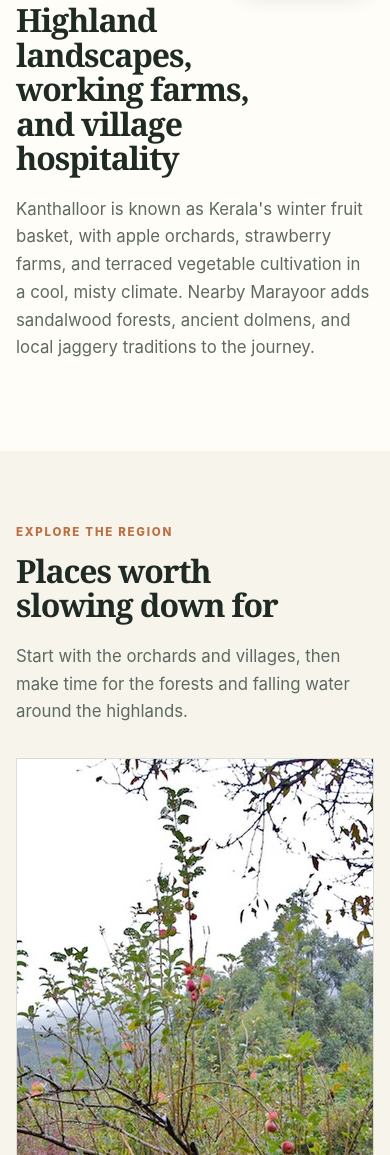
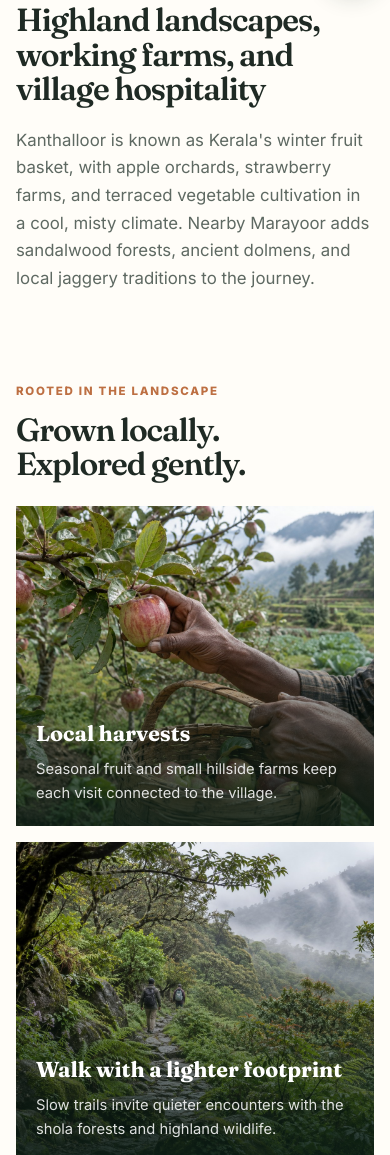
Before and after one commit to sibinjacob-dev/kanthalloor, a plain HTML site: page index.html in a window 390 px wide. Shown: the part 845-2000 px from the top of the page. Drawn offline with Linux system fonts and the light colour scheme.

Commit message:
Refresh landing page imagery and typography
This update swaps in a new editorial image set, adds custom Inter and Fraunces font faces with a local-file fallback, and introduces a nature gallery section to better showcase Kanthalloor's landscapes and local farming. It also improves mobile responsiveness, closes the menu when nav links are selected, and adds credit language for the AI-generated representative imagery used across the site.

```diff
--- a/assets/css/styles.css
+++ b/assets/css/styles.css
@@ -1,3 +1,19 @@
+@font-face {
+    font-family: "Fraunces";
+    src: url("../fonts/fraunces-latin.woff2") format("woff2");
+    font-style: normal;
+    font-weight: 600 700;
+    font-display: swap;
+}
+
+@font-face {
+    font-family: "Inter";
+    src: url("../fonts/inter-latin.woff2") format("woff2");
+    font-style: normal;
+    font-weight: 400 800;
+    font-display: swap;
+}
+
 :root {
     --forest: #294b3a;
     --forest-dark: #183429;
@@ -10,8 +26,13 @@
     --line: #d9ddd7;
     --white: #fff;
     --shell: 72rem;
-    --serif: Georgia, 'Times New Roman', serif;
-    --sans: Inter, ui-sans-serif, system-ui, -apple-system, BlinkMacSystemFont, 'Segoe UI', sans-serif;
+    --serif: "Fraunces", Georgia, "Times New Roman", serif;
+    --sans: "Inter", ui-sans-serif, system-ui, -apple-system, BlinkMacSystemFont, "Segoe UI", sans-serif;
+}
+
+html.local-file {
+    --serif: Georgia, "Times New Roman", serif;
+    --sans: ui-sans-serif, system-ui, -apple-system, BlinkMacSystemFont, "Segoe UI", sans-serif;
 }
 
 *,
@@ -222,6 +243,11 @@ h3 {
     align-items: end;
     overflow: hidden;
     isolation: isolate;
+    background-image: url("../images/kanthalloor-drone-hero.png");
+    background-position: center 48%;
+    background-size: cover;
+    background-repeat: no-repeat;
+    background-attachment: fixed;
 }
 
 .hero-image,
@@ -236,10 +262,7 @@ h3 {
     z-index: -2;
     object-fit: cover;
     object-position: center 48%;
-    animation: hero-camera-glide 26s cubic-bezier(0.45, 0, 0.55, 1) infinite alternate;
-    transform: scale(1.08) translate3d(-2%, 0, 0);
-    backface-visibility: hidden;
-    will-change: transform;
+    opacity: 0;
 }
 
 .hero-shade {
@@ -349,6 +372,70 @@ h3 {
     max-width: 34rem;
 }
 
+.nature-gallery {
+    padding: 0 0 4.5rem;
+}
+
+.nature-gallery-heading {
+    margin-bottom: 1.5rem;
+}
+
+.nature-gallery-heading h2 {
+    max-width: 14ch;
+}
+
+.nature-gallery-grid {
+    display: grid;
+    gap: 1rem;
+}
+
+.nature-gallery-item {
+    position: relative;
+    min-height: 20rem;
+    overflow: hidden;
+    margin: 0;
+    background: var(--forest-dark);
+}
+
+.nature-gallery-item img {
+    position: absolute;
+    inset: 0;
+    width: 100%;
+    height: 100%;
+    object-fit: cover;
+    transition: transform 900ms cubic-bezier(0.22, 1, 0.36, 1);
+}
+
+.nature-gallery-item::after {
+    position: absolute;
+    inset: 35% 0 0;
+    content: "";
+    background: linear-gradient(180deg, transparent, rgba(12, 30, 22, 0.88));
+}
+
+.nature-gallery-item figcaption {
+    position: absolute;
+    right: 0;
+    bottom: 0;
+    left: 0;
+    z-index: 1;
+    display: grid;
+    gap: 0.35rem;
+    padding: 1.25rem;
+    color: var(--white);
+}
+
+.nature-gallery-item strong {
+    font-family: var(--serif);
+    font-size: 1.35rem;
+}
+
+.nature-gallery-item span {
+    max-width: 34rem;
+    color: rgba(255, 255, 255, 0.86);
+    font-size: 0.92rem;
+}
+
 .place-grid {
     display: grid;
     gap: 1rem;
@@ -368,6 +455,7 @@ h3 {
 
 .place-card img {
     width: 100%;
+    height: auto;
     aspect-ratio: 16 / 10;
     object-fit: cover;
     transition: transform 700ms cubic-bezier(0.22, 1, 0.36, 1);
@@ -397,11 +485,6 @@ h3 {
     aspect-ratio: 4 / 3;
     object-fit: cover;
     transition: transform 700ms cubic-bezier(0.22, 1, 0.36, 1);
-}
-
-@keyframes hero-camera-glide {
-    from { transform: scale(1.08) translate3d(-2%, 0, 0); }
-    to { transform: scale(1.08) translate3d(2%, 0, 0); }
 }
 
 @keyframes hero-reveal {
@@ -666,6 +749,44 @@ h3 {
     font-size: 1.65rem;
 }
 
+@media (max-width: 41.99rem) {
+    .place-card img,
+    .stay-item img,
+    .experience-photo img {
+        display: block;
+        width: 100%;
+        height: auto;
+        min-height: 0;
+        aspect-ratio: 16 / 10;
+        object-fit: cover;
+        object-position: center;
+    }
+
+    .stay-item {
+        display: block;
+    }
+
+    .whatsapp-float {
+        right: max(0.75rem, env(safe-area-inset-right));
+        bottom: max(0.75rem, env(safe-area-inset-bottom));
+        width: 3.25rem;
+        height: 3.25rem;
+        min-height: 0;
+        justify-content: center;
+        gap: 0;
+        padding: 0;
+    }
+
+    .whatsapp-float span {
+        display: none;
+    }
+
+    .whatsapp-mark {
+        width: 1.65rem;
+        height: 1.65rem;
+    }
+}
+
 @media (min-width: 42rem) {
     .content-shell,
     .header-inner,
@@ -675,6 +796,18 @@ h3 {
 
     .section {
         padding: 6rem 0;
+    }
+
+    .nature-gallery {
+        padding-bottom: 6rem;
+    }
+
+    .nature-gallery-grid {
+        grid-template-columns: 1.15fr 0.85fr;
+    }
+
+    .nature-gallery-item {
+        min-height: 28rem;
     }
 
     .intro-grid,
@@ -831,7 +964,8 @@ h3 {
 
     .place-card:hover img,
     .stay-item:hover img,
-    .experience-photo:hover img {
+    .experience-photo:hover img,
+    .nature-gallery-item:hover img {
         transform: scale(1.035);
     }
 
--- a/assets/js/animations.js
+++ b/assets/js/animations.js
@@ -1,8 +1,17 @@
 const reducedMotion = window.matchMedia("(prefers-reduced-motion: reduce)");
+const mobileMenu = document.querySelector(".mobile-menu");
+
+mobileMenu?.querySelectorAll("a").forEach((link) => {
+    link.addEventListener("click", () => {
+        mobileMenu.removeAttribute("open");
+    });
+});
 
 if (!reducedMotion.matches) {
     const revealGroups = [
         ".intro-grid > *",
+        ".nature-gallery-heading",
+        ".nature-gallery-grid > *",
         ".section-heading > *",
         ".place-grid > *",
         ".experience-layout > *",
--- a/index.html
+++ b/index.html
@@ -20,6 +20,7 @@
     <meta name="twitter:image" content="https://kanthalloortouristguide.com/assets/images/kanthalloor-drone-hero.png">
     <link rel="icon" href="assets/images/kanthalloor-brand-mark.png" type="image/png">
     <link rel="preload" href="assets/images/kanthalloor-drone-hero.png" as="image" fetchpriority="high">
+    <script>if (location.protocol === "file:") document.documentElement.classList.add("local-file");</script>
     <link rel="stylesheet" href="assets/css/styles.css">
     <script type="application/ld+json">
     {
@@ -95,6 +96,25 @@
             </div>
         </section>
 
+        <section class="nature-gallery" aria-labelledby="nature-gallery-title">
+            <div class="content-shell">
+                <div class="nature-gallery-heading">
+                    <p class="section-kicker">Rooted in the landscape</p>
+                    <h2 id="nature-gallery-title">Grown locally. Explored gently.</h2>
+                </div>
+                <div class="nature-gallery-grid">
+                    <figure class="nature-gallery-item">
+                        <img src="assets/images/local-orchard-harvest.jpg" width="1536" height="1024" alt="A local farmer hand-picking apples in a terraced Kanthalloor orchard" loading="lazy" decoding="async">
+                        <figcaption><strong>Local harvests</strong><span>Seasonal fruit and small hillside farms keep each visit connected to the village.</span></figcaption>
+                    </figure>
+                    <figure class="nature-gallery-item">
+                        <img src="assets/images/shola-forest-walk.jpg" width="1536" height="1024" alt="Hikers following a stone trail through a misty Western Ghats shola forest" loading="lazy" decoding="async">
+                        <figcaption><strong>Walk with a lighter footprint</strong><span>Slow trails invite quieter encounters with the shola forests and highland wildlife.</span></figcaption>
+                    </figure>
+                </div>
+            </div>
+        </section>
+
         <section class="section section-tint" id="explore" aria-labelledby="explore-title">
             <div class="content-shell">
                 <div class="section-heading">
@@ -106,7 +126,7 @@
                 </div>
                 <div class="place-grid">
                     <article class="place-card place-card-featured">
-                        <img src="assets/images/kanthalloor-apple-farm.jpg" width="960" height="640" alt="Apple tree growing in a hillside farm in Kanthalloor" loading="lazy" decoding="async">
+                        <img src="assets/images/kanthalloor-orchard-v2.jpg" width="1536" height="1024" alt="Apple orchards and terraced vegetable farms across the misty Kanthalloor hills" loading="lazy" decoding="async">
                         <div class="place-card-body">
                             <p class="card-label">Farms &amp; orchards</p>
                             <h3>Kanthalloor</h3>
@@ -114,7 +134,7 @@
                         </div>
                     </article>
                     <article class="place-card">
-                        <img src="assets/images/marayoor-kanthalloor-hills.jpg" width="960" height="541" alt="Mountain ridges between Marayoor and Kanthalloor at dusk" loading="lazy" decoding="async">
+                        <img src="assets/images/marayoor-dolmen-v2.jpg" width="1536" height="1024" alt="Ancient stone dolmen overlooking the forested Western Ghats near Marayoor" loading="lazy" decoding="async">
                         <div class="place-card-body">
                             <p class="card-label">Heritage &amp; nature</p>
                             <h3>Marayoor</h3>
@@ -161,11 +181,11 @@
                 </div>
                 <div class="stay-list">
                     <article class="stay-item">
-                        <img src="assets/images/eco-cottage-stay.jpg" width="1200" height="900" alt="Warm thatched eco-cottage surrounded by green plants" loading="lazy" decoding="async">
+                        <img src="assets/images/kanthalloor-mud-house-v2.jpg" width="1536" height="1024" alt="Traditional mud-walled cottage with a clay-tile roof in the misty Kanthalloor hills" loading="lazy" decoding="async">
                         <div><p class="card-label">Eco stay</p><h3>Mud houses</h3><p>Experience a rustic, eco-friendly retreat in traditional mud-brick cottages that naturally stay cool and blend into their surroundings.</p></div>
                     </article>
                     <article class="stay-item">
-                        <img src="assets/images/heritage-homestay.jpg" width="1200" height="900" alt="Hillside homestay terrace overlooking lush greenery" loading="lazy" decoding="async">
+                        <img src="assets/images/kanthalloor-homestay-v2.jpg" width="1536" height="1024" alt="A local host serving a home-cooked Kerala meal on a traditional hillside veranda" loading="lazy" decoding="async">
                         <div><p class="card-label">Local hospitality</p><h3>Heritage homestays</h3><p>Experience Kerala hospitality and home-cooked regional food while living with local families.</p></div>
                     </article>
                     <article class="stay-item">
@@ -206,6 +226,6 @@
             <p class="copyright">&copy; 2026 Kanthalloor Tourist Guide. All rights reserved.</p>
         </div>
     </footer>
-    <script type="module" src="assets/js/animations.js"></script>
+    <script src="assets/js/animations.js" defer></script>
 </body>
 </html>
```
Also changed, not shown: photo-credits.html (+17 -0 lines), assets/fonts/fraunces-latin.woff2 (added), assets/fonts/inter-latin.woff2 (added), assets/images/kanthalloor-homestay-v2.jpg (added), assets/images/kanthalloor-mud-house-v2.jpg (added), assets/images/kanthalloor-orchard-v2.jpg (added), assets/images/local-orchard-harvest.jpg (added), assets/images/marayoor-dolmen-v2.jpg (added), assets/images/shola-forest-walk.jpg (added).
